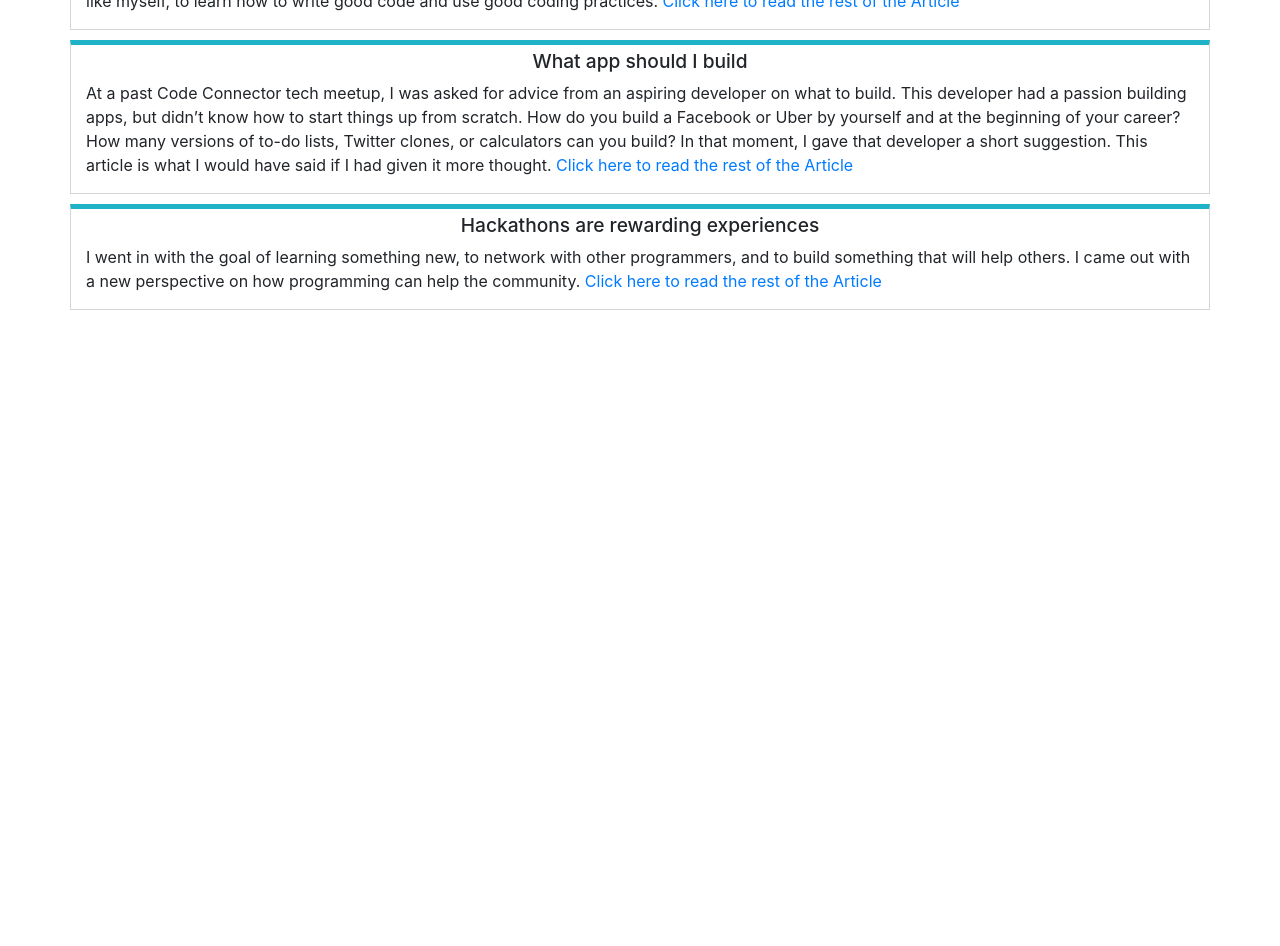
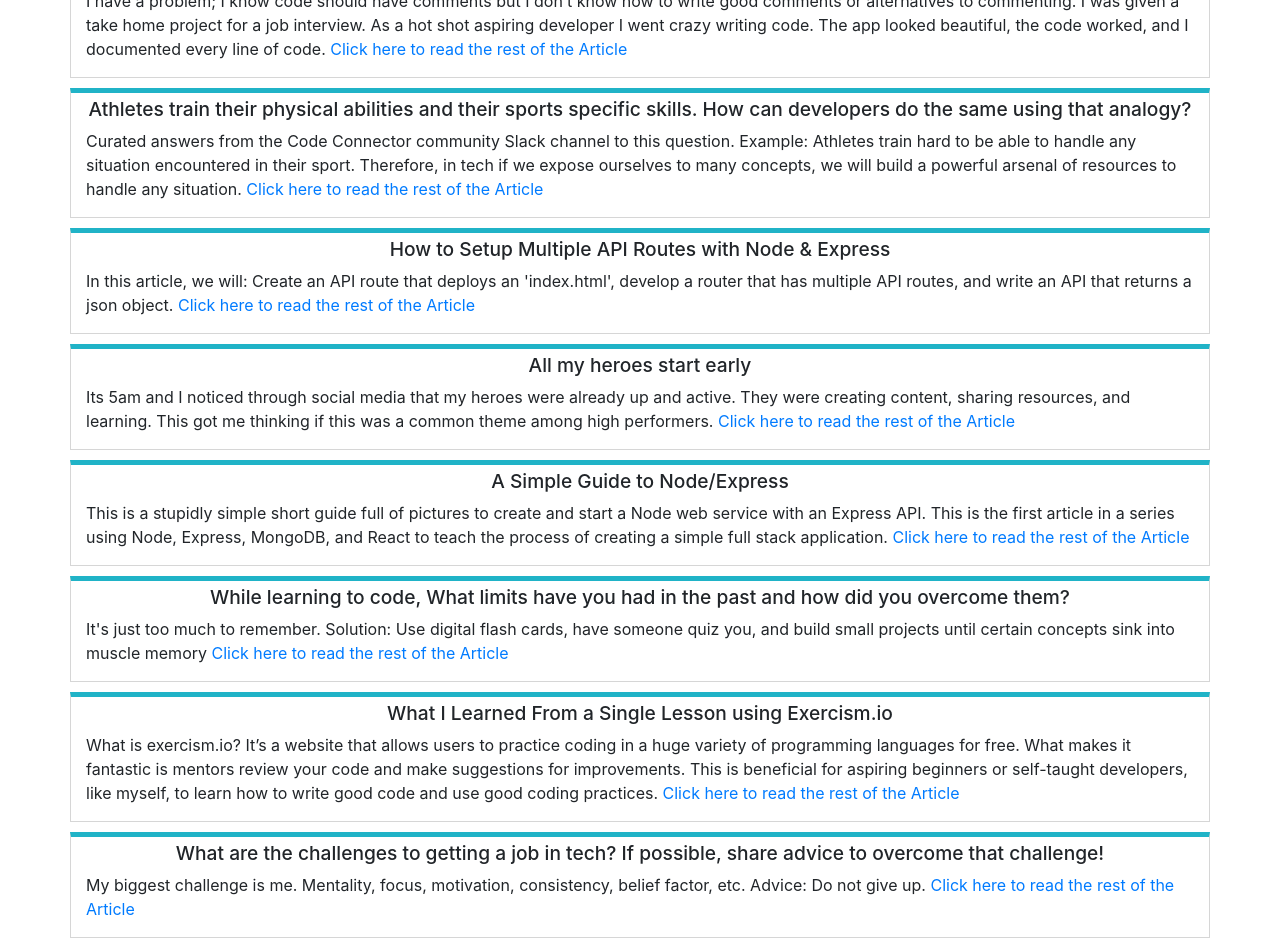
Before and after one commit to jcsmileyjr/Portfolio-v3, a React (Create React App) app in the folder portfolio/: page /blog in a window 1280 px wide. Shown: the part 1060-2006 px from the top of the page. Before the commit the page ends 1380 px from the top, so only its background shows below. Built offline with nearby package versions, Linux system fonts and the light colour scheme.

Commit message:
Initial additions of Dev.to blog posts

```diff
--- a/portfolio/src/data/blogPosts.js
+++ b/portfolio/src/data/blogPosts.js
@@ -8,9 +8,19 @@
 
 const post = [
     {
+        title:"What are good developer habits?",
+        content:"Curated answers from the Code Connector community Slack channel to this question. Example: Communication skills like public speaking (demos), writing (technical pitches or design documents), and group conversation etiquette (inclusive communication) are really important. For example, it doesn’t matter how good you are at coding if you interrupt people in meetings so they don’t want to work with you.",
+        link:"https://dev.to/jcsmileyjr/what-are-good-developer-habits-2bfp",
+    },
+    {
         title:"Learning new skills while breaking into tech",
         content:"I have been trying to get into tech for a long time and have made every classic mistake possible. I hope by reading this, you can avoid these painful mistakes and get into the tech industry faster.",
         link:"https://medium.com/codeconnective/learning-new-skills-while-breaking-into-tech-b8793f61a1c2?source=friends_link&sk=df5c9187686a2c0dcc0e59bb9773e925",
+    },
+    {
+        title:"How do you stay inspired, motivated, and productive while living in a super active home?",
+        content:"Curated answers from the Code Connector community Slack channel to this question. Example: Realize some days will be more than others so try to adjust your estimations. Designate routine & area as much as possible. Shifting your hours to when no one is awake helps.",
+        link:"https://dev.to/jcsmileyjr/how-do-you-stay-inspired-motivated-and-productive-while-living-in-a-super-active-home-13l7",
     },
     {
         title:"What is a RESTful API",
@@ -18,9 +28,19 @@ const post = [
         link:"https://medium.com/codeconnective/what-is-a-restful-api-930671cdd713?source=friends_link&sk=3019c9cd263b72ee75964df33e2b4ebd",
     },
     {
+        title:"How do you improve your programming skills?",
+        content:"Curated answers from the Code Connector community Slack channel to this question. Example: This all comes down to keys on the keyboard. Repeated practice is the mantra here and increased skill doesn't yield itself to any other shortcuts",
+        link:"https://dev.to/jcsmileyjr/how-do-you-improve-your-programming-skills-1dk0",
+    },
+    {
         title:"8 Tips to Improve Comments in Your Code",
         content:"I have a problem; I know code should have comments but I don’t know how to write good comments or alternatives to commenting. I was given a take home project for a job interview. As a hot shot aspiring developer I went crazy writing code. The app looked beautiful, the code worked, and I documented every line of code.",
         link:"https://medium.com/codeconnective/8-tips-to-improve-comments-in-your-code-59d2b638ee38?source=friends_link&sk=aff4fe9739c50fe911a0282b7dd1d268",
+    },
+    {
+        title:"Athletes train their physical abilities and their sports specific skills. How can developers do the same using that analogy?",
+        content:"Curated answers from the Code Connector community Slack channel to this question. Example: Athletes train hard to be able to handle any situation encountered in their sport. Therefore, in tech if we expose ourselves to many concepts, we will build a powerful arsenal of resources to handle any situation.",
+        link:"https://dev.to/jcsmileyjr/athletes-train-their-physical-abilities-and-their-sports-specific-skills-how-can-developers-do-the-same-using-that-analogy-mbi",
     },
     {
         title:"How to Setup Multiple API Routes with Node & Express",
@@ -28,14 +48,29 @@ const post = [
         link:"https://medium.com/codeconnective/how-to-setup-multiple-api-routes-with-node-express-12b7cabcd13c?source=friends_link&sk=1defc009388bf6ea2e7d04ef382649db",
     },
     {
+        title:"All my heroes start early",
+        content:"Its 5am and I noticed through social media that my heroes were already up and active. They were creating content, sharing resources, and learning. This got me thinking if this was a common theme among high performers.",
+        link:"https://dev.to/jcsmileyjr/all-my-heroes-start-early-153c",
+    },
+    {
         title:"A Simple Guide to Node/Express",
         content:"This is a stupidly simple short guide full of pictures to create and start a Node web service with an Express API. This is the first article in a series using Node, Express, MongoDB, and React to teach the process of creating a simple full stack application.",
         link:"https://medium.com/codeconnective/a-simple-guide-to-node-express-1986a9904d63?source=friends_link&sk=3cf75bf7adf93ddb04be07db07be199f",
     },
     {
+        title:"While learning to code, What limits have you had in the past and how did you overcome them?",
+        content:"It's just too much to remember. Solution: Use digital flash cards, have someone quiz you, and build small projects until certain concepts sink into muscle memory",
+        link:"https://dev.to/jcsmileyjr/while-learning-to-code-what-limits-have-you-had-in-the-past-and-how-did-you-overcome-them-1ein",
+    },
+    {
         title:"What I Learned From a Single Lesson using Exercism.io",
         content:"What is exercism.io? It’s a website that allows users to practice coding in a huge variety of programming languages for free. What makes it fantastic is mentors review your code and make suggestions for improvements. This is beneficial for aspiring beginners or self-taught developers, like myself, to learn how to write good code and use good coding practices.",
         link:"https://medium.com/codeconnective/exercism-io-what-i-learn-from-a-mentor-in-one-lesson-9a56e5a0e042",
+    },
+    {
+        title:"What are the challenges to getting a job in tech? If possible, share advice to overcome that challenge!",
+        content:"My biggest challenge is me. Mentality, focus, motivation, consistency, belief factor, etc. Advice: Do not give up.",
+        link:"https://dev.to/jcsmileyjr/what-are-the-challenges-to-getting-a-job-in-tech-if-possible-share-advice-to-overcome-that-challenge-3n07",
     },
     {
         title:"What app should I build",
@@ -46,7 +81,7 @@ const post = [
         title:"Hackathons are rewarding experiences",
         content:"I went in with the goal of learning something new, to network with other programmers, and to build something that will help others. I came out with a new perspective on how programming can help the community.",
         link:"https://medium.com/codeconnective/hackathons-are-rewarding-experiences-ae3bd4d56d0d",
-    },
+    }
 ];
 
 export default post;
```
